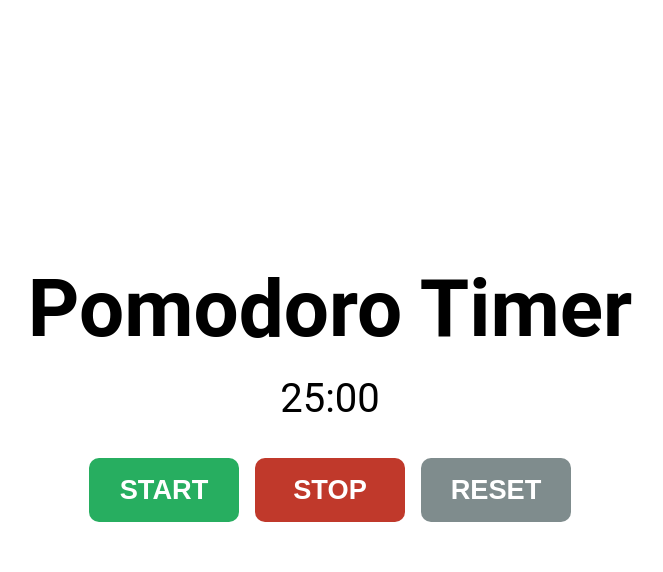
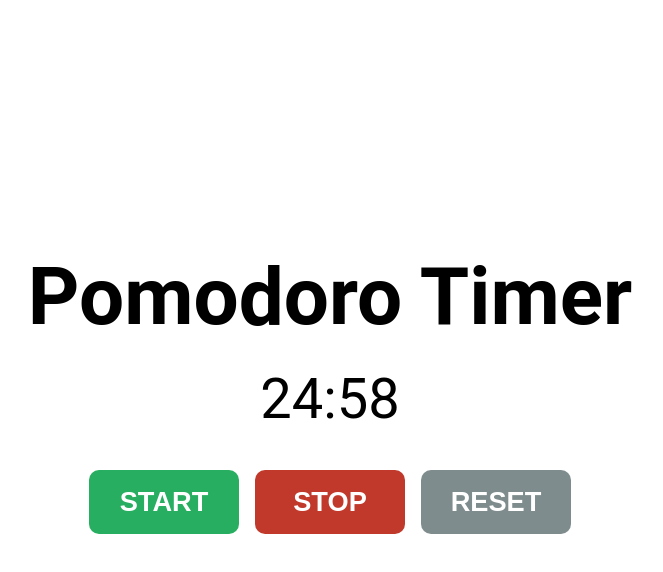
Before and after one commit to CTZDev/Pomodoro-timer-basic, a plain HTML site: page index.html in a window 1280 px wide. Both pictures are taken after a click on the button "START". Shown: the whole page, without its empty margins (310-973 px from the left). Drawn offline with Linux system fonts and the light colour scheme.

Commit message:
Add btnStart and btnReset

```diff
--- a/index.html
+++ b/index.html
@@ -11,7 +11,7 @@
     <div class="container">
       <div class="main-header">
         <h2>Pomodoro Timer</h2>
-        <p>25:00</p>
+        <p id="screenTimer">25:00</p>
       </div>
       <div class="buttons">
         <button type="button" id="btnStart" class="btn btn--green">Start</button>
--- a/script.js
+++ b/script.js
@@ -0,0 +1,49 @@
+const pomodoroTimer = (screenTimer, btnStart, btnStop, btnReset) => {
+  const $screenTimer = document.getElementById(screenTimer);
+  const $btnStart = document.getElementById(btnStart);
+  const $btnStop = document.getElementById(btnStop);
+  const $btnReset = document.getElementById(btnReset);
+  let minutes = 24;
+  let seconds = 59;
+  let timer = null;
+
+  document.addEventListener('click', (e) => {
+    if (e.target === $btnStart) {
+      timer = setInterval(getPomodoroTimer, 1000);
+    }
+
+    if (e.target === $btnStop) {
+    }
+
+    if (e.target === $btnReset) {
+      minutes = 24;
+      seconds = 59;
+      if (timer != null) clearInterval(timer);
+      return ($screenTimer.textContent = `25:00`);
+    }
+  });
+
+  const getPomodoroTimer = () => {
+    const parseMinutes = minutes >= 10 ? minutes : '0' + minutes;
+    const parseSeconds = seconds >= 10 ? seconds : '0' + seconds;
+    if (seconds === 60) $screenTimer.textContent = `${parseMinutes}:00`;
+    $screenTimer.textContent = `${parseMinutes}:${parseSeconds}`;
+
+    if (minutes === 0 && seconds === 0) {
+      $screenTimer.textContent = '00:00';
+      setTimeout(() => alert('Tiempo cumplido'), 0);
+      return clearInterval(timer);
+    }
+
+    if (seconds === 0) {
+      seconds = 60;
+      minutes--;
+    }
+
+    seconds--;
+  };
+};
+
+document.addEventListener('DOMContentLoaded', (e) => {
+  pomodoroTimer('screenTimer', 'btnStart', 'btnStop', 'btnReset');
+});
--- a/style.css
+++ b/style.css
@@ -27,7 +27,7 @@ body {
   }
 
   & > p {
-    font-size: 2.5rem;
+    font-size: 3.5rem;
   }
 }
 
```
